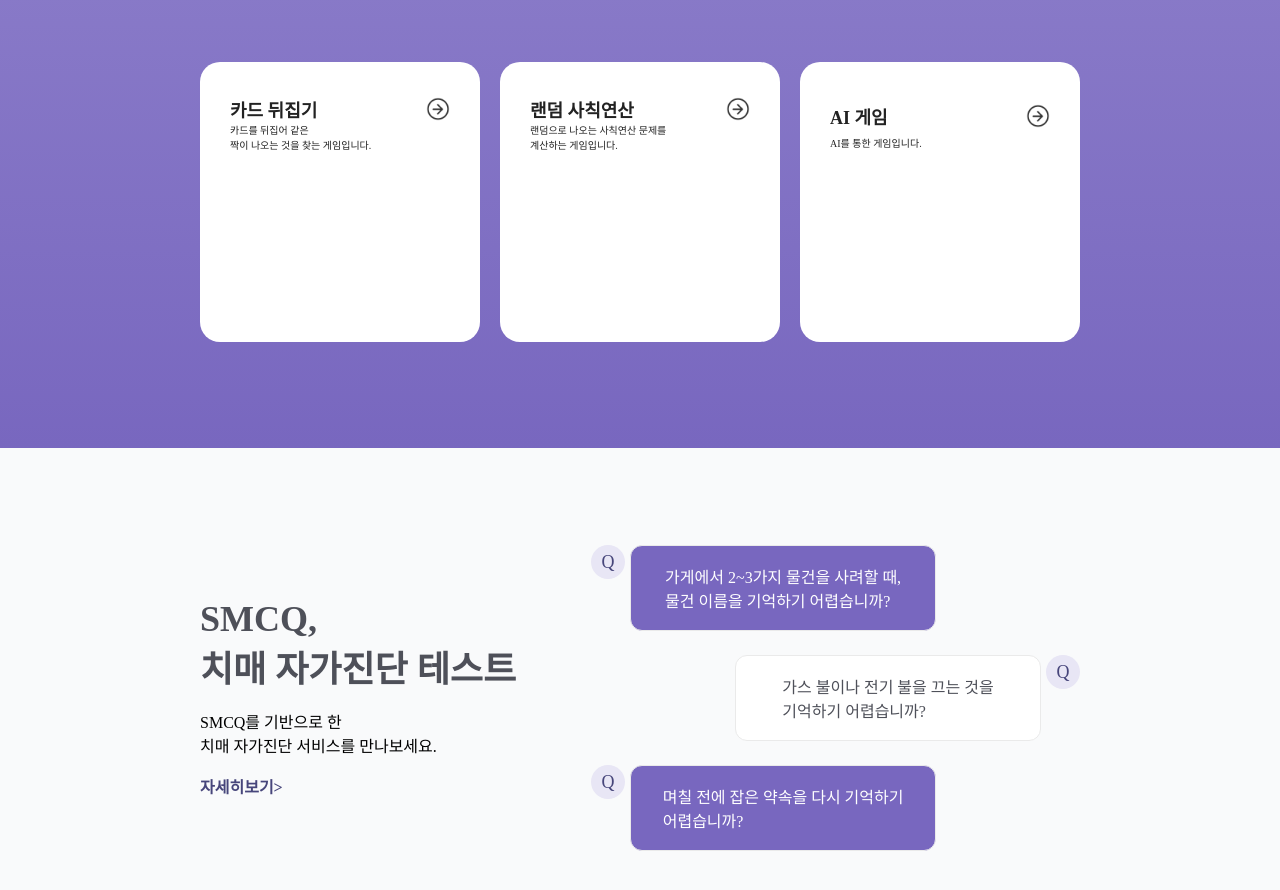
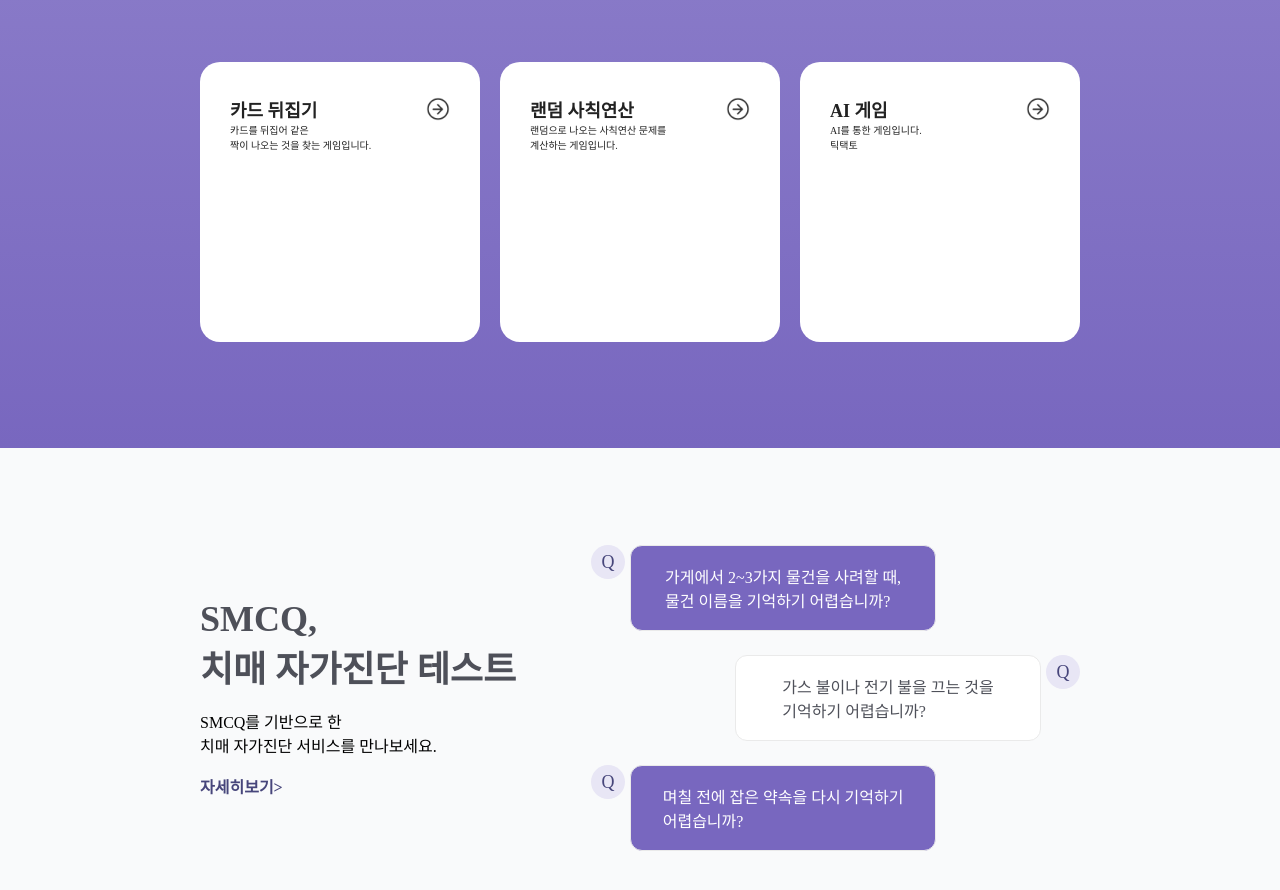
Before and after one commit to Heimerdinger-DSM/Heimerdinger-FrontEnd, a Next.js app: page / in a window 1280 px wide. Shown: the part 1940-2830 px from the top of the page. Built offline with nearby package versions, Linux system fonts and the light colour scheme.

Commit message:
[UPDATE] main

```diff
--- a/components/main/game.tsx
+++ b/components/main/game.tsx
@@ -16,7 +16,7 @@ export default function Game() {
     },
     {
       title: "AI 게임",
-      text: "AI를 통한 게임입니다.",
+      text: "AI를 통한 게임입니다.\n틱택토",
       link: "/login",
     },
   ];
```
